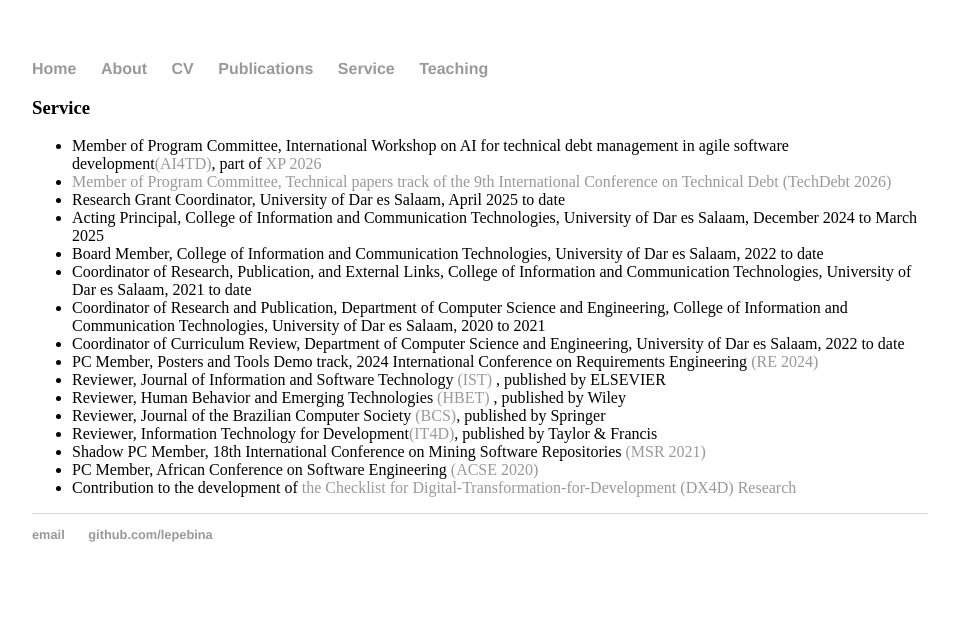
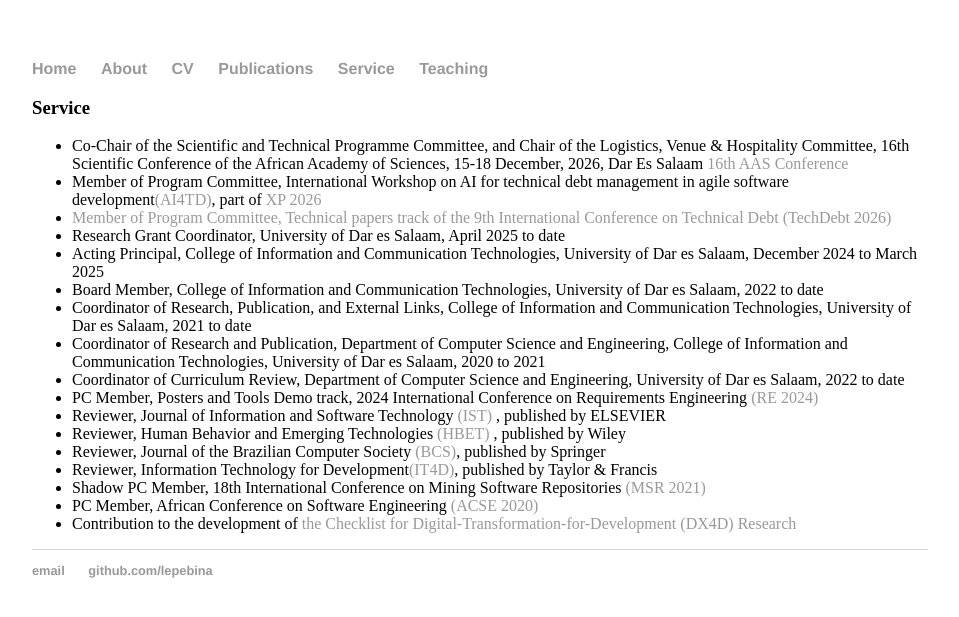
Before and after one commit to lepebina/lepebina.github.io, a Jekyll site: the page built from service.html, in a window 1280 px wide. Shown: the top 617 px of the page, without its empty margins (160-1119 px from the left). Built offline with Jekyll 4.4.1, drawn with Linux system fonts in a browser that asks for light colours.

Commit message:
Update service.html

```diff
--- a/service.html
+++ b/service.html
@@ -5,6 +5,8 @@ title: Leonard Peter Binamungu
 <div class="blurb">
 	<h3>Service</h3>
 	              <ul>
+					   <li>Co-Chair of the Scientific and Technical Programme Committee, and Chair of the Logistics, Venue & Hospitality Committee, 16th Scientific Conference of the African Academy of Sciences, 15-18 December, 2026, Dar Es Salaam
+<a href="https://aasciences.africa/events/16th-aas-scientific-conference-general-assembly">16th AAS Conference</a></li>
 				  <li>Member of Program Committee, International Workshop on AI for technical debt management in agile software development<a href="https://conf.researchr.org/track/xp-2026/xp-2026-international-workshop-on-ai-for-technical-debt-management-in-agile-software-development--ai4td-#Call-for-Submissions">(AI4TD)</a>, part of <a href="https://conf.researchr.org/home/xp-2026">XP 2026</li>
 				  <li>Member of Program Committee, Technical papers track of the 9th International Conference on Technical Debt <a href="https://conf.researchr.org/track/TechDebt-2026/TechDebt-2026-main"> (TechDebt 2026)</a></li>
 			      <li>Research Grant Coordinator, University of Dar es Salaam, April 2025 to date</li>
```
